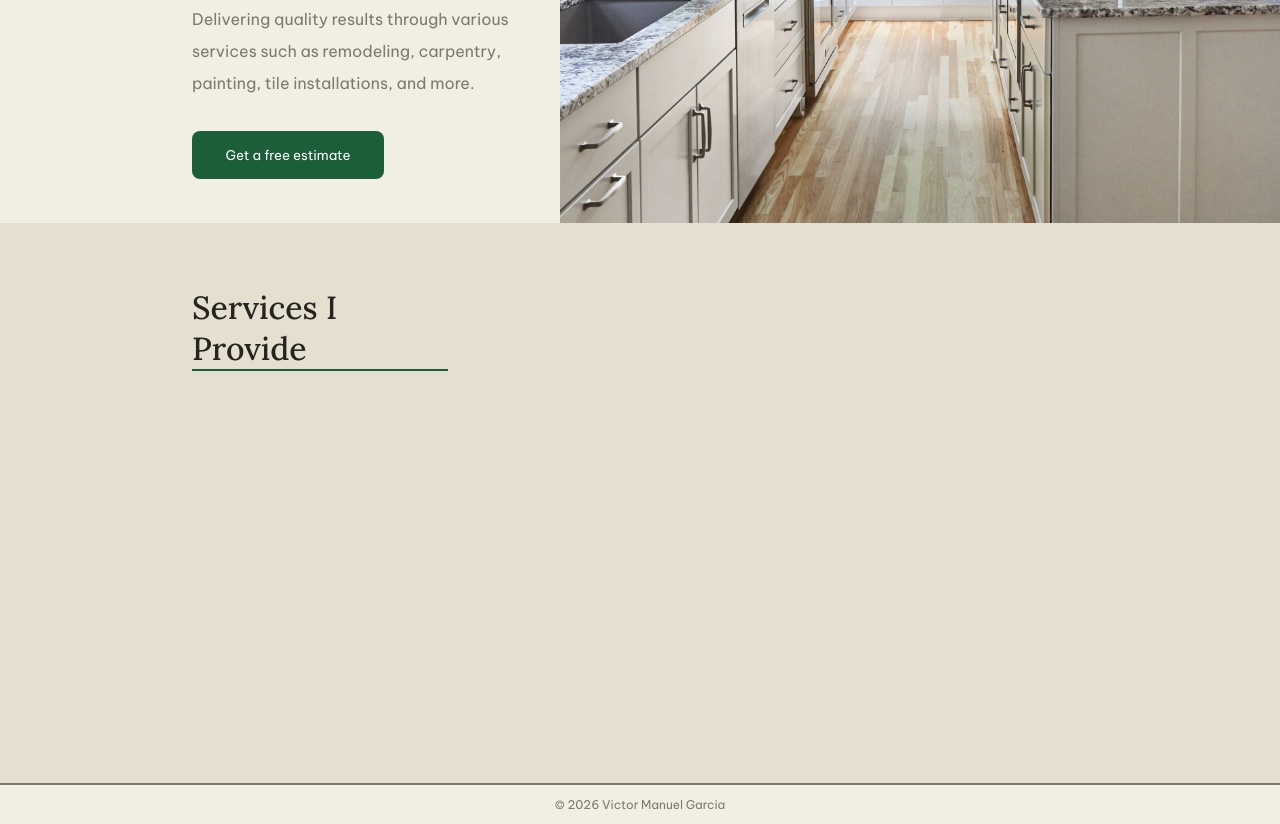
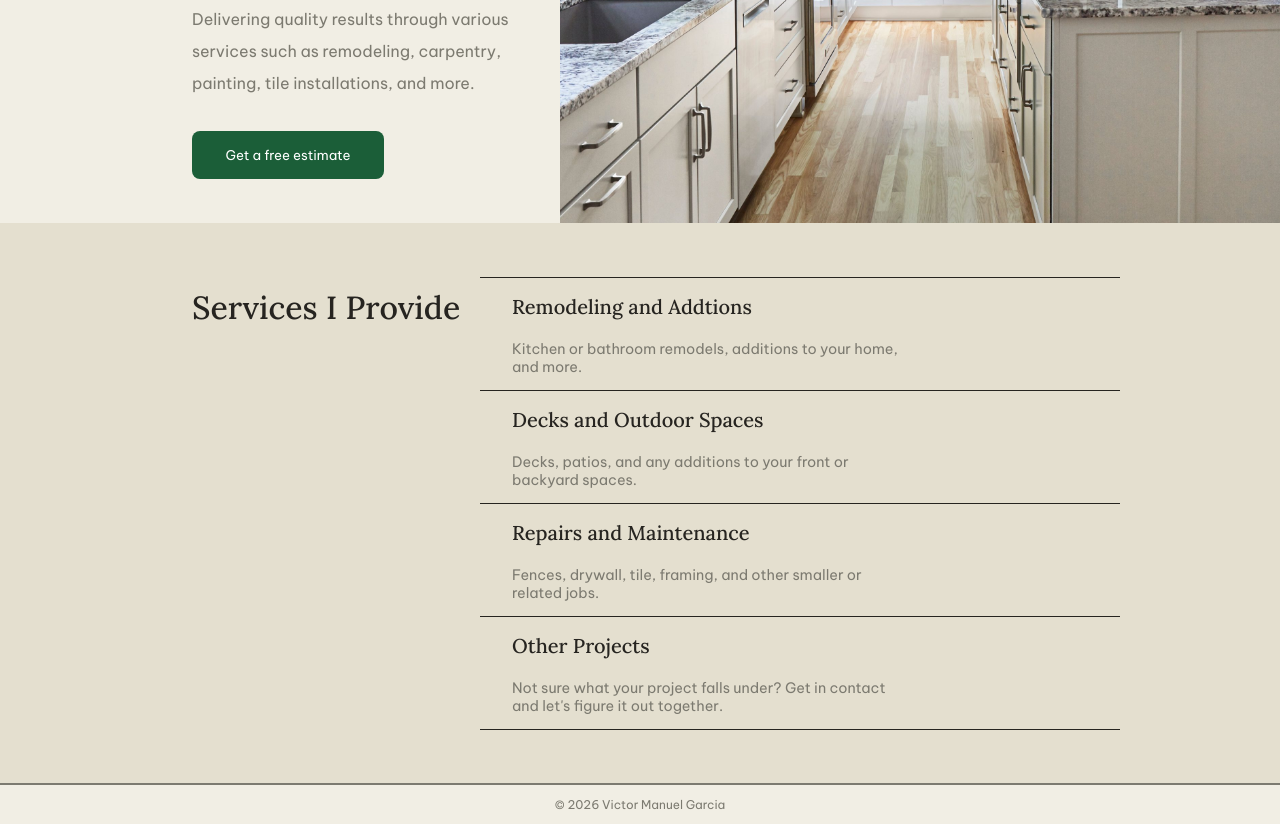
Before and after one commit to Eronium0/VMG, a plain HTML site: page index.html in a window 1280 px wide. Shown: the part 545-1369 px from the top of the page. Drawn offline with Linux system fonts and the light colour scheme.

Commit message:
Added the services section of the site.

```diff
--- a/index.html
+++ b/index.html
@@ -9,19 +9,19 @@
 
 <body>
 
-<div class="upper-container">
+<section class="upper-container">
     <div class="text-container">
         <h1>Victor Manuel Garcia</h1>
         <h2>General Contractor</h2>
     </div>
 
     <div class="buttons">
-        <a>Services</a>
+        <a href="#services">Services</a>
         <a>Gallery</a>
         <a>Contact</a>
         <a>Phone Number Here</a>
     </div>
-</div>
+</section>
 
 <section class="hero">
     <div class="description">
@@ -33,9 +33,26 @@
     <img class="desc-img" src="./gallery/placeholder.jpeg" alt="Completed remodeling project">
 </section>
 
-<section class="services">
-   <h2>Services I Provide</h2>
-
+<section class="services" id="services">
+    <h1>Services I Provide</h1>
+    <section class="service-list">
+        <div class="service-item">
+            <h2>Remodeling and Addtions</h2>
+                <p>Kitchen or bathroom remodels, additions to your home, and more.</p>
+        </div>
+        <div class="service-item">
+            <h2>Decks and Outdoor Spaces</h2>
+                <p>Decks, patios, and any additions to your front or backyard spaces.</p>
+        </div>
+        <div class="service-item">
+            <h2>Repairs and Maintenance</h2>
+                <p>Fences, drywall, tile, framing, and other smaller or related jobs. </p>
+        </div>
+        <div class="service-item">
+            <h2>Other Projects</h2>
+                <p>Not sure what your project falls under? Get in contact and let's figure it out together.</p>
+        </div>
+    </section>
 </section>
 
 <footer class="footer">
--- a/style.css
+++ b/style.css
@@ -145,20 +145,53 @@ body{
 }
 
 .services{
+    display: flex;
+    justify-content: space-between;
     background-color: var(--stucco-dark);
     width: 100%;
     height: 35rem;
 }
 
-.services h2{
+.services h1{
     color: var(--charcoal);
     font-family: 'Lora';
     font-size: 2rem;
     margin-left: 12rem;
     margin-top: 4rem;
-    border-bottom: 2px solid var(--pine);
-    width: 20%;
+
     font-weight: 500;
+
+}
+
+.service-list{
+    border-top: 1px solid var(--charcoal);
+    margin-right: 10rem;
+    align-self: center;
+    width: 40rem;
+}
+
+.service-item{
+    display: grid;
+    grid-template-rows: 3rem 4rem auto;
+    border-bottom: 1px solid var(--charcoal);
+}
+
+.services h2{
+    color: var(--charcoal);
+    font-family: 'Lora';
+    font-size: 1.25rem;
+    font-weight: 500;
+    margin-top: 1rem;
+}
+
+.services p{
+    color:var(--concrete);
+    font-family: 'Be Vietnam Pro';
+    font-weight: 400;
+    font-size: 0.9rem;
+    margin-left: 2rem;
+    max-width: 25rem;
+
 }
 
 body h1{
```
Also changed, not shown: pages/contact.html (deleted, +0 -29 lines), pages/gallery.html (deleted, +0 -31 lines).
